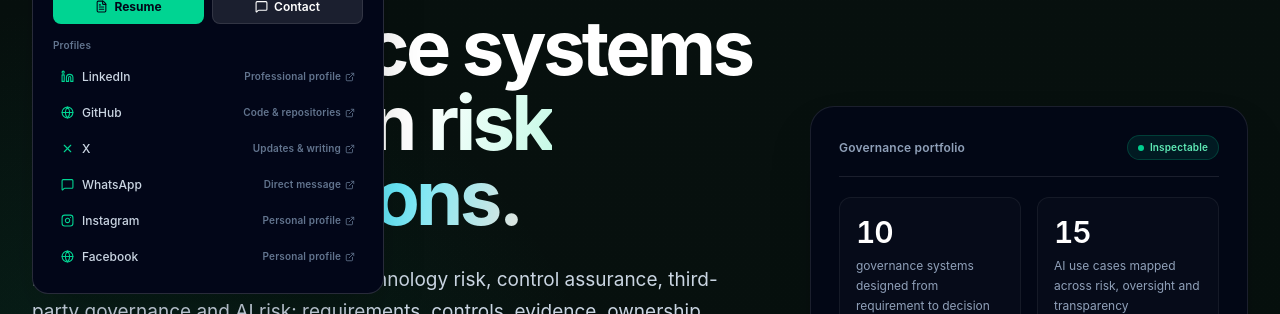
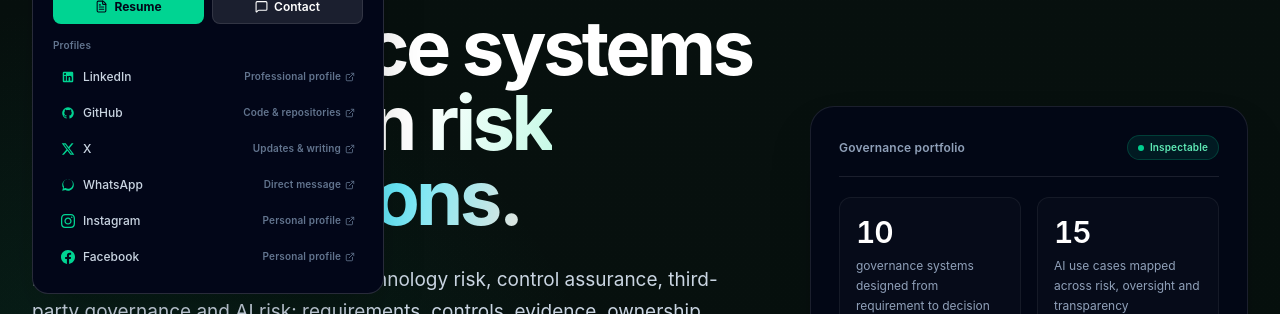
Before and after one commit to abdullahalowasi369-dev/aaowasi369v7, a Next.js app in the folder Md_Abdullah_Al_Owasi_Portfolio/: page / in a window 1280 px wide. Both pictures are taken after a click on the button 196 px from the left and 40 px from the top of the page. Shown: the part 244-558 px from the top of the page. Built offline with nearby package versions, Linux system fonts and the light colour scheme.

Commit message:
Refactor navigation icons to custom components

```diff
--- a/Md_Abdullah_Al_Owasi_Portfolio/components/Navigation.tsx
+++ b/Md_Abdullah_Al_Owasi_Portfolio/components/Navigation.tsx
@@ -7,15 +7,61 @@ import {
   ChevronDown,
   ExternalLink,
   FileText,
-  Globe,
-  Instagram,
-  Linkedin,
   Menu,
   MessageSquare,
   ShieldCheck,
-  X,
+  X as CloseIcon,
 } from "lucide-react";
 import { siteConfig } from "@/data/portfolio";
+
+/* Custom SVG Icons to avoid icon library naming mismatches */
+function IconLinkedin({ className = "w-3.5 h-3.5" }: { className?: string }) {
+  return (
+    <svg className={className} fill="currentColor" viewBox="0 0 24 24">
+      <path d="M19 3a2 2 0 0 1 2 2v14a2 2 0 0 1-2 2H5a2 2 0 0 1-2-2V5a2 2 0 0 1 2-2h14m-.5 15.5v-5.3a3.26 3.26 0 0 0-3.26-3.26c-.85 0-1.84.52-2.28 1.3v-1.11h-2.79v8.37h2.79v-4.93c0-.77.62-1.4 1.39-1.4a1.4 1.4 0 0 1 1.4 1.4v4.93h2.75M6.88 8.56a1.68 1.68 0 0 0 1.68-1.68c0-.93-.75-1.69-1.68-1.69a1.69 1.69 0 0 0-1.69 1.69c0 .93.76 1.68 1.69 1.68m1.39 9.94v-8.37H5.5v8.37h2.77z" />
+    </svg>
+  );
+}
+
+function IconGithub({ className = "w-3.5 h-3.5" }: { className?: string }) {
+  return (
+    <svg className={className} fill="currentColor" viewBox="0 0 24 24">
+      <path d="M12 2A10 10 0 0 0 2 12c0 4.42 2.87 8.17 6.84 9.5.5.08.66-.23.66-.5v-1.69c-2.77.6-3.36-1.34-3.36-1.34-.46-1.16-1.11-1.47-1.11-1.47-.91-.62.07-.6.07-.6 1 .07 1.53 1.03 1.53 1.03.87 1.52 2.34 1.07 2.91.83.1-.65.35-1.09.63-1.34-2.22-.25-4.55-1.11-4.55-4.92 0-1.11.38-2 1.03-2.71-.1-.25-.45-1.29.1-2.64 0 0 .84-.27 2.75 1.02.79-.22 1.65-.33 2.5-.33.85 0 1.71.11 2.5.33 1.91-1.29 2.75-1.02 2.75-1.02.55 1.35.2 2.39.1 2.64.65.71 1.03 1.6 1.03 2.71 0 3.82-2.34 4.66-4.57 4.91.36.31.69.92.69 1.85V21c0 .27.16.59.67.5C19.14 20.16 22 16.42 22 12A10 10 0 0 0 12 2z" />
+    </svg>
+  );
+}
+
+function IconX({ className = "w-3.5 h-3.5" }: { className?: string }) {
+  return (
+    <svg className={className} fill="currentColor" viewBox="0 0 24 24">
+      <path d="M18.244 2.25h3.308l-7.227 8.26 8.502 11.24H16.17l-5.214-6.817L4.99 21.75H1.68l7.73-8.835L1.254 2.25H8.08l4.713 6.231zm-1.161 17.52h1.833L7.084 4.126H5.117z" />
+    </svg>
+  );
+}
+
+function IconWhatsapp({ className = "w-3.5 h-3.5" }: { className?: string }) {
+  return (
+    <svg className={className} fill="currentColor" viewBox="0 0 24 24">
+      <path d="M12.04 2c-5.46 0-9.91 4.45-9.91 9.91 0 1.75.46 3.45 1.32 4.95L2.05 22l5.25-1.38c1.45.79 3.08 1.21 4.74 1.21 5.46 0 9.91-4.45 9.91-9.91 0-2.65-1.03-5.14-2.9-7.01A9.81 9.81 0 0 0 12.04 2zm.01 16.5c-1.48 0-2.93-.4-4.2-1.15l-.3-.18-3.12.82.83-3.04-.2-.31a8.2 8.2 0 0 1-1.26-4.38c0-4.54 3.7-8.24 8.24-8.24 2.2 0 4.27.86 5.82 2.42a8.18 8.18 0 0 1 2.41 5.83c.02 4.54-3.68 8.23-8.22 8.23z" />
+    </svg>
+  );
+}
+
+function IconInstagram({ className = "w-3.5 h-3.5" }: { className?: string }) {
+  return (
+    <svg className={className} fill="currentColor" viewBox="0 0 24 24">
+      <path d="M12 2.163c3.204 0 3.584.012 4.85.07 3.252.148 4.771 1.691 4.919 4.919.058 1.265.069 1.645.069 4.849 0 3.205-.012 3.584-.069 4.849-.149 3.225-1.664 4.771-4.919 4.919-1.266.058-1.644.07-4.85.07-3.204 0-3.584-.012-4.849-.07-3.26-.149-4.771-1.699-4.919-4.92-.058-1.265-.07-1.644-.07-4.849 0-3.204.013-3.583.07-4.849.149-3.227 1.664-4.771 4.919-4.919 1.266-.057 1.645-.069 4.849-.069zm0-2.163c-3.259 0-3.667.014-4.947.072-4.358.2-6.78 2.618-6.98 6.98-.059 1.281-.073 1.689-.073 4.948 0 3.259.014 3.668.072 4.948.2 4.358 2.618 6.78 6.98 6.98 1.281.058 1.689.072 4.948.072 3.259 0 3.668-.014 4.948-.072 4.354-.2 6.782-2.618 6.979-6.98.059-1.28.073-1.689.073-4.948 0-3.259-.014-3.667-.072-4.947-.196-4.354-2.617-6.78-6.979-6.98-1.281-.059-1.69-.073-4.949-.073zm0 5.838c-3.403 0-6.162 2.759-6.162 6.162s2.759 6.163 6.162 6.163 6.162-2.759 6.162-6.163c0-3.403-2.759-6.162-6.162-6.162zm0 10.162c-2.209 0-4-1.79-4-4 0-2.209 1.791-4 4-4s4 1.791 4 4c0 2.21-1.791 4-4 4zm6.406-11.845c-.796 0-1.441.645-1.441 1.44s.645 1.44 1.441 1.44c.795 0 1.439-.645 1.439-1.44s-.644-1.44-1.439-1.44z" />
+    </svg>
+  );
+}
+
+function IconFacebook({ className = "w-3.5 h-3.5" }: { className?: string }) {
+  return (
+    <svg className={className} fill="currentColor" viewBox="0 0 24 24">
+      <path d="M24 12.073c0-6.627-5.373-12-12-12s-12 5.373-12 12c0 5.99 4.388 10.954 10.125 11.854v-8.385H7.078v-3.47h3.047V9.43c0-3.007 1.792-4.669 4.533-4.669 1.312 0 2.686.235 2.686.235v2.953H15.83c-1.491 0-1.956.925-1.956 1.874v2.25h3.328l-.532 3.47h-2.796v8.385C19.612 23.027 24 18.062 24 12.073z" />
+    </svg>
+  );
+}
 
 const navLinks = [
   { name: "Overview", href: "#top" },
@@ -27,13 +73,13 @@ const navLinks = [
 ];
 
 const professionalLinks = [
-  { name: "LinkedIn", href: siteConfig.social.linkedin, detail: "Professional profile", icon: Linkedin },
-  { name: "GitHub", href: siteConfig.social.github, detail: "Code & repositories", icon: Globe },
-  { name: "X", href: siteConfig.social.x, detail: "Updates & writing", icon: X },
-  { name: "WhatsApp", href: siteConfig.social.whatsapp, detail: "Direct message", icon: MessageSquare },
-  { name: "Instagram", href: siteConfig.social.instagram, detail: "Personal profile", icon: Instagram },
-  { name: "Facebook", href: siteConfig.social.facebook, detail: "Personal profile", icon: Globe },
-] as const;
+  { name: "LinkedIn", href: siteConfig.social.linkedin, detail: "Professional profile", icon: IconLinkedin },
+  { name: "GitHub", href: siteConfig.social.github, detail: "Code & repositories", icon: IconGithub },
+  { name: "X", href: siteConfig.social.x, detail: "Updates & writing", icon: IconX },
+  { name: "WhatsApp", href: siteConfig.social.whatsapp, detail: "Direct message", icon: IconWhatsapp },
+  { name: "Instagram", href: siteConfig.social.instagram, detail: "Personal profile", icon: IconInstagram },
+  { name: "Facebook", href: siteConfig.social.facebook, detail: "Personal profile", icon: IconFacebook },
+];
 
 export default function Navigation() {
   const [mobileMenuOpen, setMobileMenuOpen] = useState(false);
@@ -132,7 +178,7 @@ export default function Navigation() {
                 <p className="type-label mb-2 text-[10px] font-semibold text-slate-500">Profiles</p>
                 <div className="space-y-1">
                   {professionalLinks.map((link) => {
-                    const Icon = link.icon;
+                    const IconComponent = link.icon;
                     return (
                       <a
                         key={link.name}
@@ -142,7 +188,7 @@ export default function Navigation() {
                         className="flex items-center justify-between rounded-lg p-2 text-xs text-slate-300 transition-colors hover:bg-white/[0.05] hover:text-white"
                       >
                         <span className="flex items-center gap-2 font-medium">
-                          <Icon size={13} className="text-emerald-400" />
+                          <IconComponent className="h-3.5 w-3.5 text-emerald-400" />
                           {link.name}
                         </span>
                         <span className="type-label inline-flex items-center gap-1 text-[10px] text-slate-500">
@@ -193,7 +239,7 @@ export default function Navigation() {
               aria-expanded={mobileMenuOpen}
               aria-controls="mobile-navigation"
             >
-              {mobileMenuOpen ? <X size={20} /> : <Menu size={20} />}
+              {mobileMenuOpen ? <CloseIcon size={20} /> : <Menu size={20} />}
             </button>
           </div>
         </div>
```
